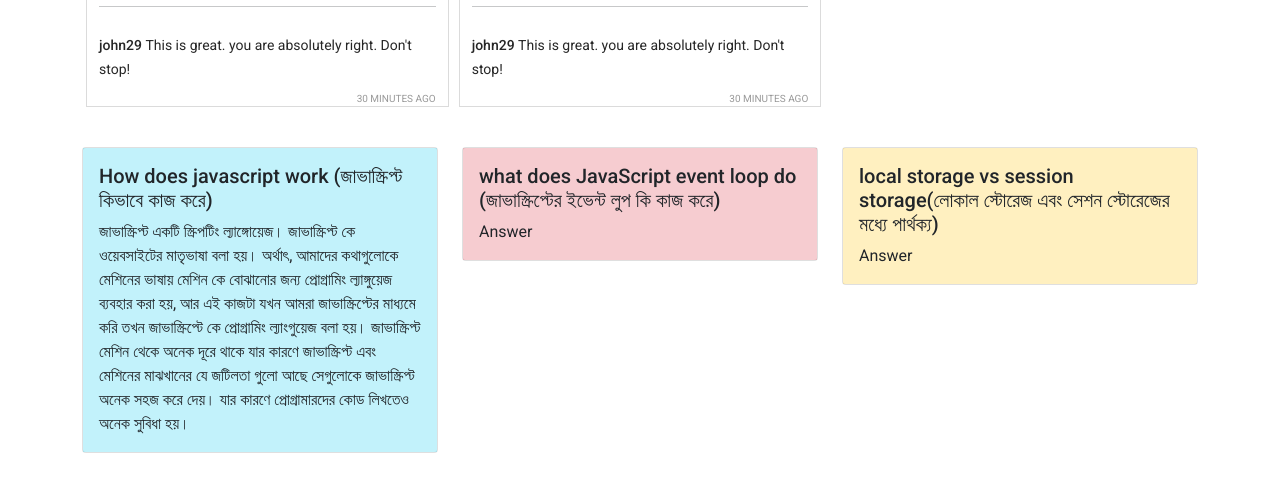
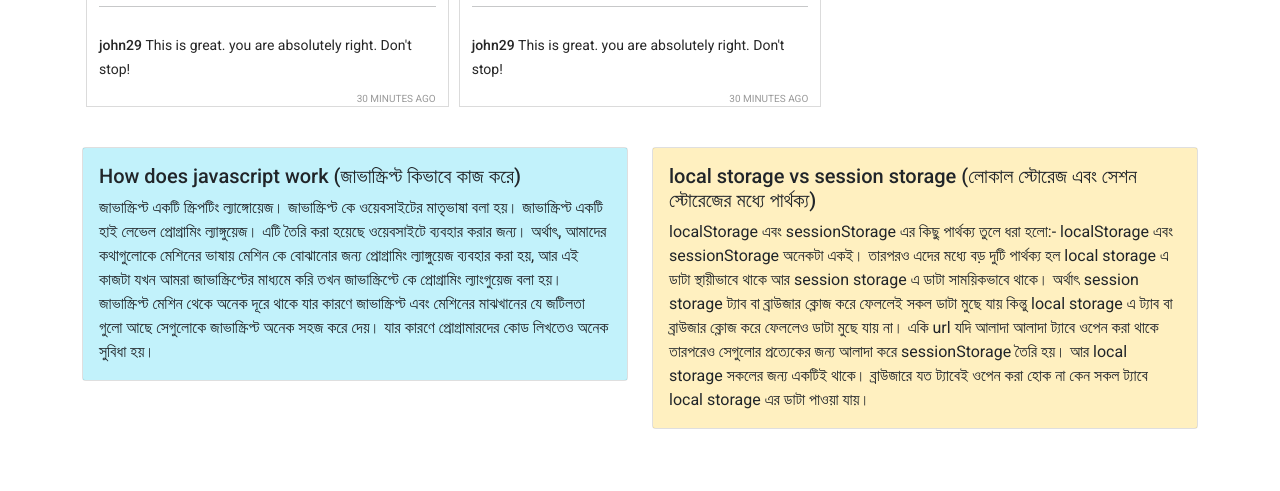
Before and after one commit to Shahriyar-Hosen/insta-shohor, a plain HTML site: page index.html in a window 1280 px wide. Shown: the part 1425-1916 px from the top of the page. Drawn offline with nearby package versions, Linux system fonts and the light colour scheme.

Commit message:
local storage vs session storage

```diff
--- a/index.html
+++ b/index.html
@@ -90,28 +90,22 @@
     </main>
 
     <section id="question-answer" class="container mt-4 mb-5">
-        <div class="row row-cols-1 row-cols-md-3 g-4">
+        <div class="row row-cols-1 row-cols-md-2 g-4">
             <div class="col">
               <div class="card">
                 <div class="card-body  bg-info bg-opacity-25">
                   <h5 class="card-title">How does javascript work (জাভাস্ক্রিপ্ট কিভাবে কাজ করে)</h5>
-                  <p class="card-text">জাভাস্ক্রিপ্ট একটি স্ক্রিপটিং ল্যাঙ্গোয়েজ। জাভাস্ক্রিপ্ট কে ওয়েবসাইটের মাতৃভাষা বলা হয়। অর্থাৎ, আমাদের কথাগুলোকে মেশিনের ভাষায় মেশিন কে বোঝানোর জন্য প্রোগ্রামিং ল্যাঙ্গুয়েজ ব্যবহার করা হয়, আর এই কাজটা যখন আমরা জাভাস্ক্রিপ্টের মাধ্যমে করি তখন জাভাস্ক্রিপ্টে কে প্রোগ্রামিং ল্যাংগুয়েজ বলা হয়। জাভাস্ক্রিপ্ট মেশিন থেকে অনেক দূরে থাকে যার কারণে জাভাস্ক্রিপ্ট এবং মেশিনের মাঝখানের যে জটিলতা গুলো আছে সেগুলোকে জাভাস্ক্রিপ্ট অনেক সহজ করে দেয়। যার কারণে প্রোগ্রামারদের কোড লিখতেও অনেক সুবিধা হয়।</p>
-                </div>
-              </div>
-            </div>
-            <div class="col">
-              <div class="card">
-                <div class="card-body  bg-danger bg-opacity-25">
-                  <h5 class="card-title">what does JavaScript event loop do (জাভাস্ক্রিপ্টের ইভেন্ট লুপ কি কাজ করে)</h5>
-                  <p class="card-text">Answer</p>
+                  <p class="card-text">জাভাস্ক্রিপ্ট একটি স্ক্রিপটিং ল্যাঙ্গোয়েজ। জাভাস্ক্রিপ্ট কে ওয়েবসাইটের মাতৃভাষা বলা হয়। জাভাস্ক্রিপ্ট একটি হাই লেভেল প্রোগ্রামিং ল্যাঙ্গুয়েজ। এটি তৈরি করা হয়েছে ওয়েবসাইটে ব্যবহার করার জন্য। অর্থাৎ, আমাদের কথাগুলোকে মেশিনের ভাষায় মেশিন কে বোঝানোর জন্য প্রোগ্রামিং ল্যাঙ্গুয়েজ ব্যবহার করা হয়, আর এই কাজটা যখন আমরা জাভাস্ক্রিপ্টের মাধ্যমে করি তখন জাভাস্ক্রিপ্টে কে প্রোগ্রামিং ল্যাংগুয়েজ বলা হয়। জাভাস্ক্রিপ্ট মেশিন থেকে অনেক দূরে থাকে যার কারণে জাভাস্ক্রিপ্ট এবং মেশিনের মাঝখানের যে জটিলতা গুলো আছে সেগুলোকে জাভাস্ক্রিপ্ট অনেক সহজ করে দেয়। যার কারণে প্রোগ্রামারদের কোড লিখতেও অনেক সুবিধা হয়।</p>
                 </div>
               </div>
             </div>
             <div class="col">
               <div class="card">
                 <div class="card-body bg-warning bg-opacity-25">
-                  <h5 class="card-title">local storage vs session storage(লোকাল স্টোরেজ এবং সেশন স্টোরেজের মধ্যে পার্থক্য)</h5>
-                  <p class="card-text">Answer</p>
+                  <h5 class="card-title">local storage vs session storage (লোকাল স্টোরেজ এবং সেশন স্টোরেজের মধ্যে পার্থক্য)</h5>
+                  <p class="card-text">localStorage এবং sessionStorage এর কিছু পার্থক্য তুলে ধরা হলো:-
+                    localStorage এবং sessionStorage  অনেকটা একই। তারপরও এদের মধ্যে বড় দুটি পার্থক্য হল local storage এ ডাটা স্থায়ীভাবে থাকে আর session storage এ  ডাটা সাময়িকভাবে থাকে। অর্থাৎ session storage ট্যাব বা ব্রাউজার ক্লোজ করে ফেললেই সকল ডাটা মুছে যায় কিন্তু local storage  এ  ট্যাব বা ব্রাউজার ক্লোজ করে ফেললেও ডাটা  মুছে যায় না। একি url যদি আলাদা আলাদা ট্যাবে ওপেন করা থাকে তারপরেও সেগুলোর  প্রত্যেকের জন্য আলাদা করে sessionStorage তৈরি হয়।  আর local storage সকলের জন্য একটিই থাকে। ব্রাউজারে যত ট্যাবেই ওপেন করা হোক না কেন সকল ট্যাবে local storage এর ডাটা পাওয়া যায়।
+                    </p>
                 </div>
               </div>
             </div>
```
